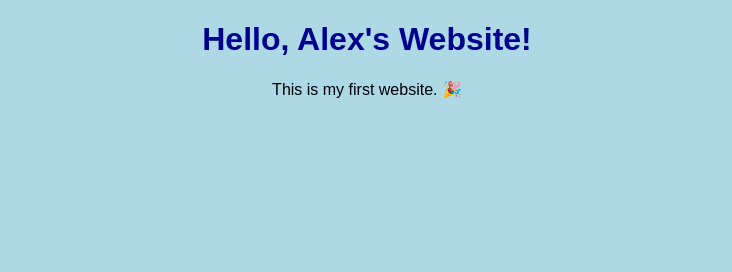
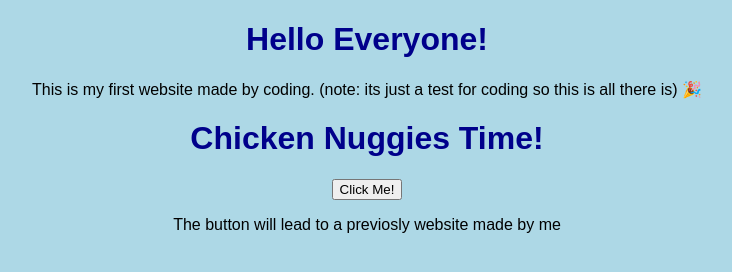
Before and after one commit to alexturborobot/my-website, a plain HTML site: page index.html in a window 1280 px wide. Shown: the whole page, without its empty margins (273-1005 px from the left). Drawn offline with Linux system fonts and the light colour scheme.

Commit message:
Update index.html

```diff
--- a/index.html
+++ b/index.html
@@ -5,7 +5,17 @@
   <link rel="stylesheet" href="style.css">
 </head>
 <body>
-  <h1>Hello, Alex's Website!</h1>
-  <p>This is my first website. 🎉</p>
+
+  <h1>Hello Everyone!</h1>
+  <p>This is my first website made by coding.
+    (note: its just a test for coding so this is all there is) 🎉</p>
+
+  <h1>Chicken Nuggies Time!</h1>
+<button class="cool-button" onclick="window.open('https://sites.google.com/view/unlimitedchickennuggiesweb-com/home', '_blank')">
+    Click Me!
+</button>
+<p> The button will lead to a previosly website made by me</p>
+
+
 </body>
 </html>
```
